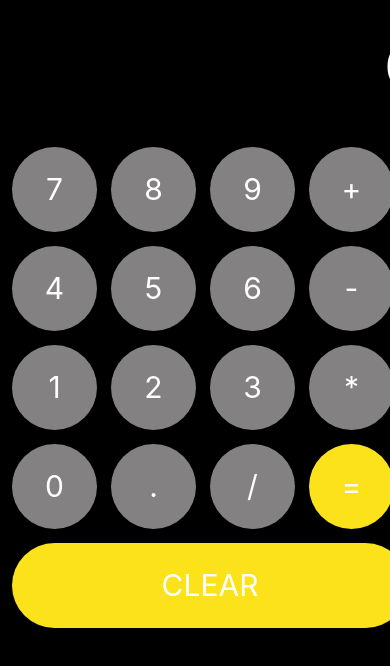
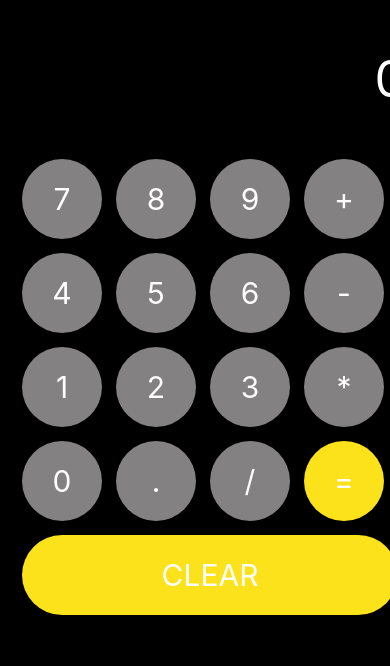
Before and after one commit to aanglin/calculator, a plain HTML site: page index.html in a window 390 px wide. Shown: the part 102-768 px from the top of the page. Drawn offline with Linux system fonts and the light colour scheme.

Commit message:
adjusting screen size

```diff
--- a/styles.css
+++ b/styles.css
@@ -83,13 +83,13 @@ button:active{
        grid-row-gap: 0px;
         justify-content: space-between;
         align-items: center;
-        width: 100%;
+        width: 75%;
     }
     button {
         align-items: center;
          margin: 7px;
-        width: 85px;
-        height: 85px;
+        width: 80px;
+        height: 80px;
         border-radius: 55px;
         font-size: 30px;
         font-family: -apple-system, BlinkMacSystemFont, 'Segoe UI', Roboto, Oxygen, Ubuntu, Cantarell, 'Open Sans', 'Helvetica Neue', sans-serif;
```
